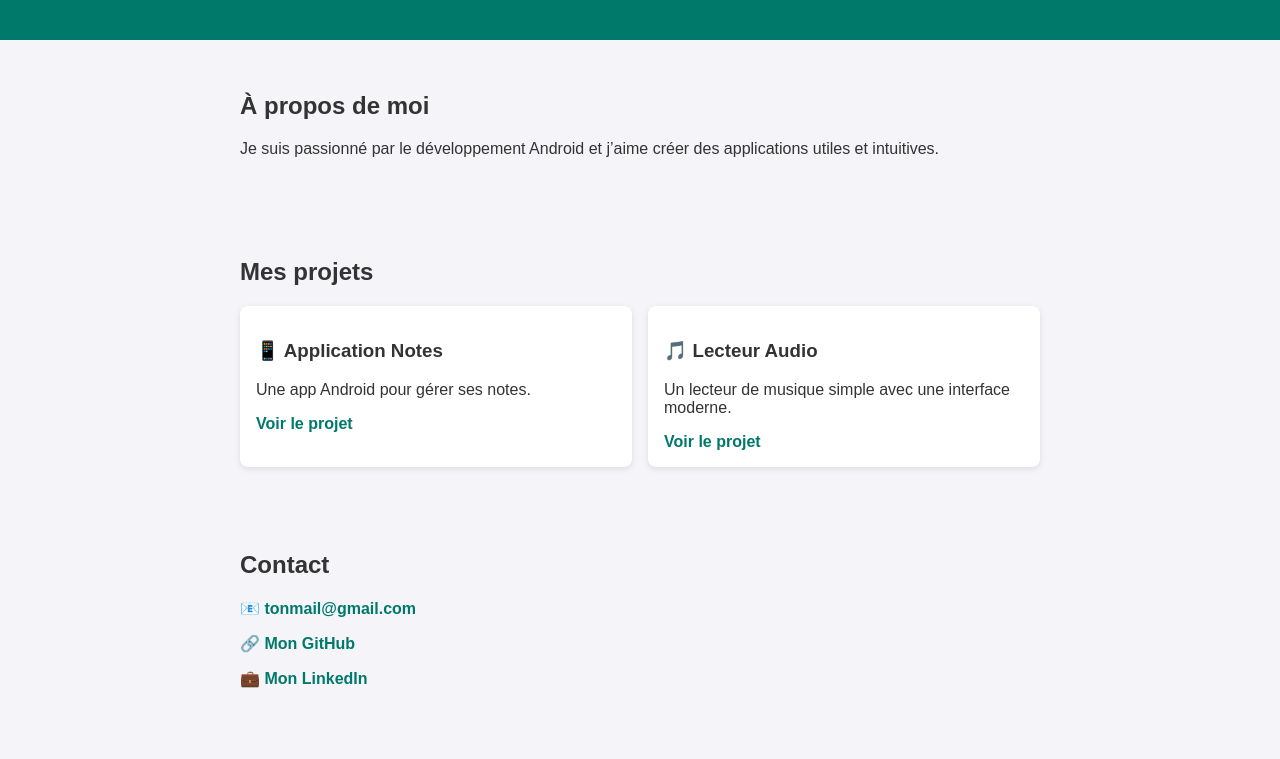
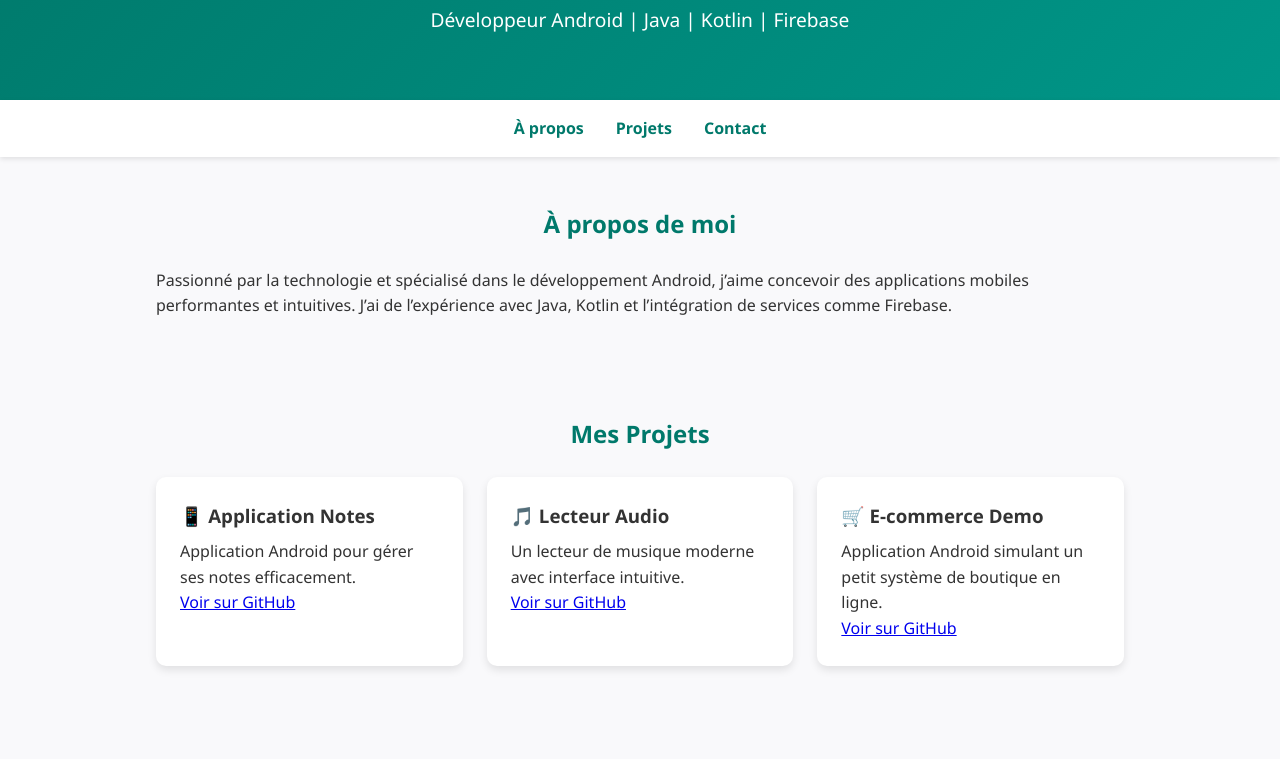
Before and after one commit to sicyrillewilson/sicyrillewilson.github.io, a plain HTML site: page index.html in a window 1280 px wide. Shown: the part 139-898 px from the top of the page. Drawn offline with Linux system fonts and the light colour scheme.

Commit message:
Update index.html

```diff
--- a/index.html
+++ b/index.html
@@ -3,53 +3,146 @@
 <head>
   <meta charset="UTF-8">
   <meta name="viewport" content="width=device-width, initial-scale=1.0">
-  <title>Portfolio - Cyrille</title>
+  <title>Portfolio - Cyrille Wilson</title>
   <style>
-    body { font-family: Arial, sans-serif; margin: 0; padding: 0; background: #f4f4f9; color: #333; }
-    header { background: #00796b; color: white; padding: 2rem; text-align: center; }
-    section { padding: 2rem; max-width: 800px; margin: auto; }
-    .projects { display: grid; grid-template-columns: repeat(auto-fit, minmax(250px, 1fr)); gap: 1rem; }
-    .card { background: white; padding: 1rem; border-radius: 8px; box-shadow: 0 2px 6px rgba(0,0,0,0.1); }
-    footer { text-align: center; padding: 1rem; background: #00796b; color: white; margin-top: 2rem; }
-    a { color: #00796b; text-decoration: none; font-weight: bold; }
+    /* --- Reset CSS --- */
+    * { margin: 0; padding: 0; box-sizing: border-box; }
+
+    body {
+      font-family: 'Segoe UI', Tahoma, Geneva, Verdana, sans-serif;
+      background: #f9f9fb;
+      color: #333;
+      line-height: 1.6;
+    }
+
+    header {
+      background: linear-gradient(135deg, #00796b, #009688);
+      color: white;
+      text-align: center;
+      padding: 4rem 1rem;
+    }
+    header h1 { font-size: 2.5rem; margin-bottom: 1rem; }
+    header p { font-size: 1.2rem; }
+
+    nav {
+      position: sticky;
+      top: 0;
+      background: white;
+      padding: 1rem;
+      box-shadow: 0 2px 5px rgba(0,0,0,0.1);
+      display: flex;
+      justify-content: center;
+      gap: 2rem;
+    }
+    nav a {
+      color: #00796b;
+      text-decoration: none;
+      font-weight: bold;
+      transition: 0.3s;
+    }
+    nav a:hover { color: #004d40; }
+
+    section {
+      padding: 3rem 1rem;
+      max-width: 1000px;
+      margin: auto;
+    }
+    section h2 {
+      color: #00796b;
+      margin-bottom: 1.5rem;
+      text-align: center;
+    }
+
+    .projects {
+      display: grid;
+      grid-template-columns: repeat(auto-fit, minmax(280px, 1fr));
+      gap: 1.5rem;
+    }
+    .card {
+      background: white;
+      border-radius: 10px;
+      padding: 1.5rem;
+      box-shadow: 0 4px 8px rgba(0,0,0,0.1);
+      transition: transform 0.3s, box-shadow 0.3s;
+    }
+    .card:hover {
+      transform: translateY(-5px);
+      box-shadow: 0 6px 12px rgba(0,0,0,0.2);
+    }
+    .card h3 { margin-bottom: 0.5rem; }
+
+    footer {
+      text-align: center;
+      padding: 2rem;
+      background: #00796b;
+      color: white;
+      margin-top: 3rem;
+    }
+    footer a {
+      color: white;
+      text-decoration: underline;
+    }
   </style>
 </head>
 <body>
+
+  <!-- Hero -->
   <header>
-    <h1>Salut, je suis Cyrille 👋</h1>
+    <h1>👋 Bonjour, je suis Cyrille Wilson</h1>
     <p>Développeur Android | Java | Kotlin | Firebase</p>
   </header>
 
-  <section>
+  <!-- Navigation -->
+  <nav>
+    <a href="#about">À propos</a>
+    <a href="#projects">Projets</a>
+    <a href="#contact">Contact</a>
+  </nav>
+
+  <!-- About -->
+  <section id="about">
     <h2>À propos de moi</h2>
-    <p>Je suis passionné par le développement Android et j’aime créer des applications utiles et intuitives.</p>
+    <p>
+      Passionné par la technologie et spécialisé dans le développement Android,
+      j’aime concevoir des applications mobiles performantes et intuitives.
+      J’ai de l’expérience avec Java, Kotlin et l’intégration de services comme Firebase.
+    </p>
   </section>
 
-  <section>
-    <h2>Mes projets</h2>
+  <!-- Projects -->
+  <section id="projects">
+    <h2>Mes Projets</h2>
     <div class="projects">
       <div class="card">
         <h3>📱 Application Notes</h3>
-        <p>Une app Android pour gérer ses notes.</p>
-        <a href="https://github.com/sicyrillewilson/App-Notes" target="_blank">Voir le projet</a>
+        <p>Application Android pour gérer ses notes efficacement.</p>
+        <a href="https://github.com/sicyrillewilson/App-Notes" target="_blank">Voir sur GitHub</a>
       </div>
       <div class="card">
         <h3>🎵 Lecteur Audio</h3>
-        <p>Un lecteur de musique simple avec une interface moderne.</p>
-        <a href="https://github.com/sicyrillewilson/Lecteur-Audio" target="_blank">Voir le projet</a>
+        <p>Un lecteur de musique moderne avec interface intuitive.</p>
+        <a href="https://github.com/sicyrillewilson/Lecteur-Audio" target="_blank">Voir sur GitHub</a>
+      </div>
+      <div class="card">
+        <h3>🛒 E-commerce Demo</h3>
+        <p>Application Android simulant un petit système de boutique en ligne.</p>
+        <a href="https://github.com/sicyrillewilson/EcommerceApp" target="_blank">Voir sur GitHub</a>
       </div>
     </div>
   </section>
 
-  <section>
+  <!-- Contact -->
+  <section id="contact">
     <h2>Contact</h2>
-    <p>📧 <a href="mailto:tonmail@gmail.com">tonmail@gmail.com</a></p>
-    <p>🔗 <a href="https://github.com/sicyrillewilson" target="_blank">Mon GitHub</a></p>
-    <p>💼 <a href="https://www.linkedin.com/in/tonlinkedin" target="_blank">Mon LinkedIn</a></p>
+    <p>📧 Email : <a href="mailto:tonmail@gmail.com">tonmail@gmail.com</a></p>
+    <p>🔗 GitHub : <a href="https://github.com/sicyrillewilson" target="_blank">github.com/sicyrillewilson</a></p>
+    <p>💼 LinkedIn : <a href="https://www.linkedin.com/in/tonlinkedin" target="_blank">linkedin.com/in/tonlinkedin</a></p>
   </section>
 
+  <!-- Footer -->
   <footer>
-    <p>&copy; 2025 Cyrille - Portfolio Android</p>
+    <p>&copy; 2025 Cyrille Wilson - Tous droits réservés</p>
   </footer>
+
 </body>
 </html>
```
